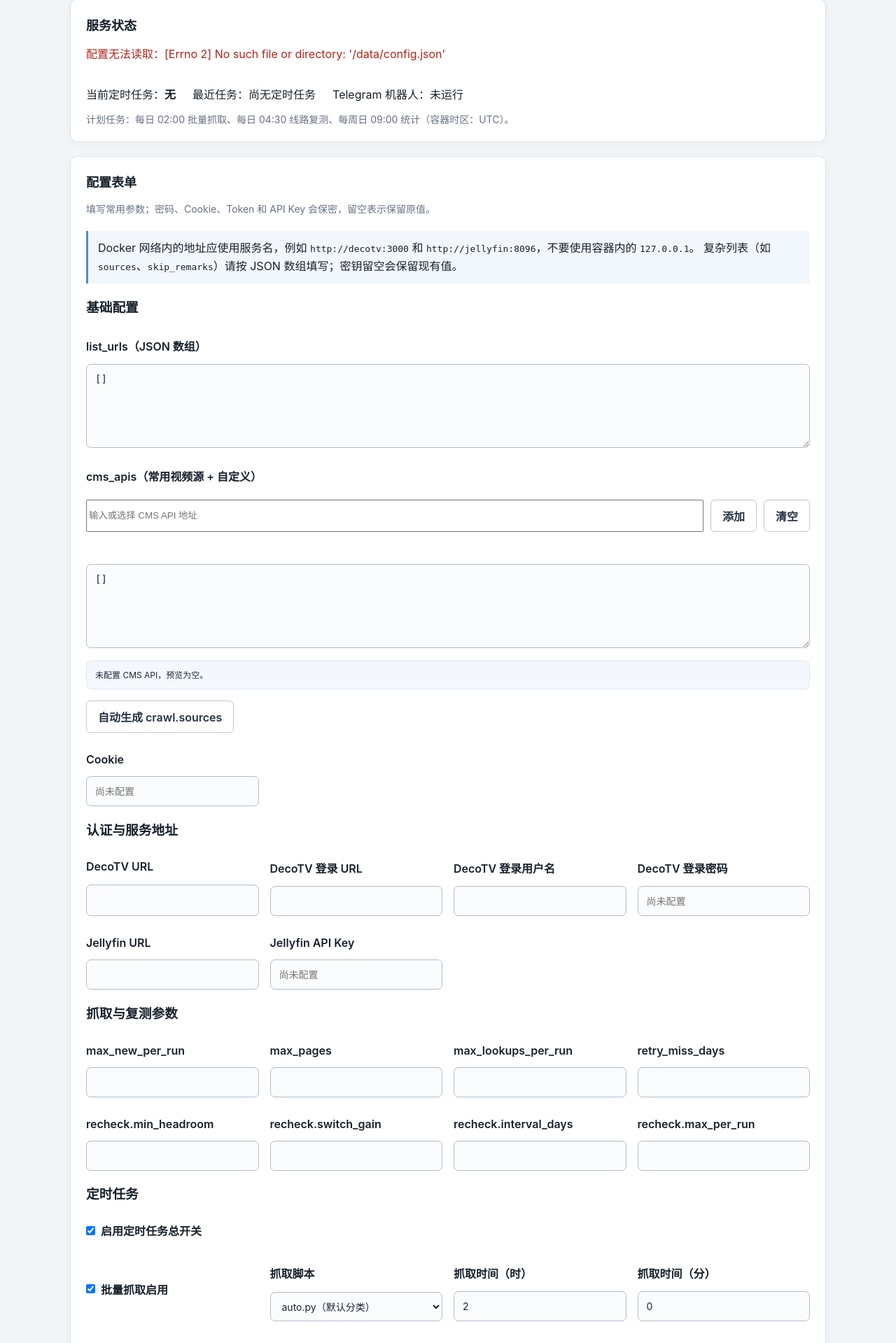
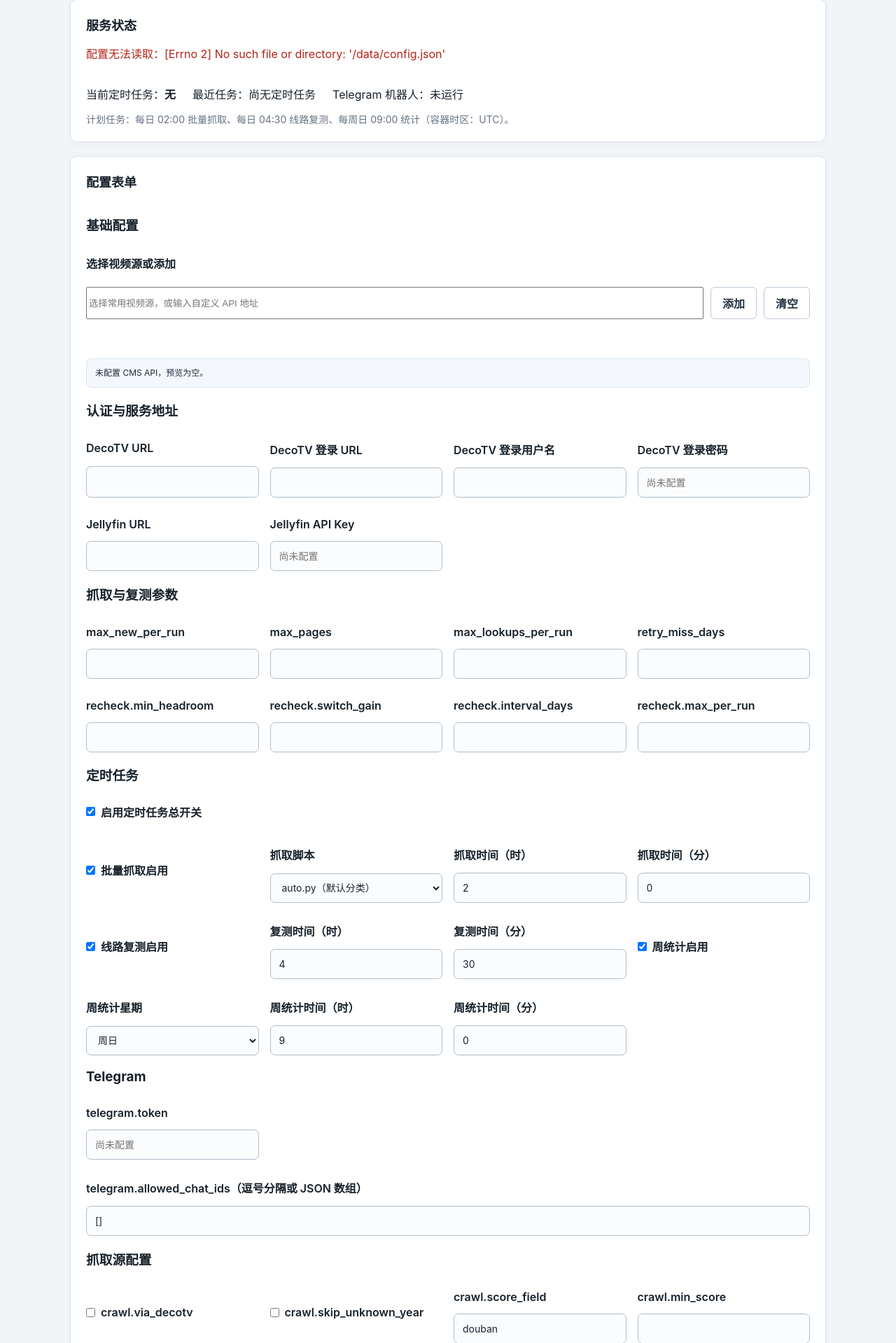
Before and after one commit to catmaple/strm-manager, a Flask app: page / in a window 1280 px wide. Shown: the part 125-2044 px from the top of the page at 70% size. Run offline with Flask 3, Linux system fonts and the light colour scheme; the visitor is signed in with stand-in values (Sample User, id 1); parts of the project's set-up code (start-up, migrations or seed data) failed here and were passed over.

Commit message:
continue improve strm management page

```diff
--- a/app.py
+++ b/app.py
@@ -121,7 +121,7 @@ def redact(text):
 def hide_secrets(value):
     if isinstance(value, dict):
         return {
-            key: ("" if key.lower() in SECRET_KEYS and child else hide_secrets(child))
+            key: (SECRET_MASK if key.lower() in SECRET_KEYS and child else hide_secrets(child))
             for key, child in value.items()
         }
     if isinstance(value, list):
@@ -468,8 +468,6 @@ def merge_config(base, overlay):
 
 def config_from_form(form):
     config = {
-        "list_urls": parse_form_json_list(form.get("list_urls", "")),
-        "cookie": parse_form_secret(form, "cookie"),
         "decotv": {
             "url": form.get("decotv_url", ""),
         },
@@ -499,7 +497,7 @@ def config_from_form(form):
         },
         "crawl": {
             "via_decotv": form.get("crawl_via_decotv") == "on",
-            "sources": parse_form_json_list(form.get("crawl_sources", "")),
+            "sources": parse_form_json_list(form.get("crawl_sources", "[]")),
             "max_age_years": parse_form_int(form.get("crawl_max_age_years", ""), 0, 1000),
             "min_year": parse_form_int(form.get("crawl_min_year", ""), 0, 10000),
             "skip_unknown_year": form.get("crawl_skip_unknown_year") == "on",
@@ -536,6 +534,8 @@ def config_from_form(form):
             },
         },
     }
+    if "list_urls" in form:
+        config["list_urls"] = parse_form_json_list(form.get("list_urls", ""))
     if config["recheck"]["min_headroom"] is None:
         config["recheck"].pop("min_headroom")
     if config["recheck"]["switch_gain"] is None:
@@ -791,6 +791,7 @@ def index():
         timezone=os.environ.get("TZ", "系统默认"),
         last_action_result=last_action_result,
         cms_api_presets=CMS_API_PRESETS,
+        config_json_view=json.dumps(hide_secrets(config), ensure_ascii=False, indent=2),
     )
 
 
--- a/templates/index.html
+++ b/templates/index.html
@@ -46,12 +46,7 @@
       <div class="section-heading">
         <div>
           <h2>配置表单</h2>
-          <p class="muted">填写常用参数；密码、Cookie、Token 和 API Key 会保密，留空表示保留原值。</p>
         </div>
-      </div>
-      <div class="callout">
-        Docker 网络内的地址应使用服务名，例如 <code>http://decotv:3000</code> 和 <code>http://jellyfin:8096</code>，不要使用容器内的 <code>127.0.0.1</code>。
-        复杂列表（如 <code>sources</code>、<code>skip_remarks</code>）请按 JSON 数组填写；密钥留空会保留现有值。
       </div>
       {% if last_action_result %}
       <div class="results-panel">
@@ -72,13 +67,9 @@
           </div>
           {% endif %}
           <div class="field field-wide">
-            <label for="list_urls">list_urls（JSON 数组）</label>
-            <textarea id="list_urls" name="list_urls" rows="4">{{ (config.get('list_urls') or []) | tojson }}</textarea>
-          </div>
-          <div class="field field-wide">
-            <label for="cms_api_custom">cms_apis（常用视频源 + 自定义）</label>
+            <label for="cms_api_custom">选择视频源或添加</label>
             <div class="inline-actions" style="margin-bottom: 10px;">
-              <input id="cms_api_custom" list="cms-api-presets" type="url" placeholder="输入或选择 CMS API 地址" style="flex: 1; min-width: 240px;">
+              <input id="cms_api_custom" list="cms-api-presets" type="url" placeholder="选择常用视频源，或输入自定义 API 地址" style="flex: 1; min-width: 240px;">
               <button class="secondary" type="button" id="addCmsApiButton">添加</button>
               <button class="secondary" type="button" id="clearCmsApiButton">清空</button>
             </div>
@@ -88,15 +79,8 @@
               {% endfor %}
             </datalist>
             <div id="cmsApiTags" class="tag-list" aria-live="polite"></div>
-            <textarea id="cms_apis" name="cms_apis" rows="4">{{ (config.get('cms_apis') or []) | tojson }}</textarea>
+            <input id="cms_apis" name="cms_apis" type="hidden" value="{{ (config.get('cms_apis') or []) | tojson | forceescape }}">
             <div id="cmsPreview" class="preview-box" aria-live="polite">等待生成预览…</div>
-            <div class="inline-actions">
-              <button class="secondary" type="submit" name="action" value="generate_sources">自动生成 crawl.sources</button>
-            </div>
-          </div>
-          <div class="field">
-            <label for="cookie">Cookie</label>
-            <input id="cookie" name="cookie" type="password" value="{{ '********' if config.get('cookie') else '' }}" placeholder="{{ '已配置，留空表示保留原值' if config.get('cookie') else '尚未配置' }}" autocomplete="off">
           </div>
         </div>
 
@@ -275,10 +259,7 @@
             <label for="crawl_min_year">crawl.min_year</label>
             <input id="crawl_min_year" name="crawl_min_year" type="number" value="{{ config.get('crawl', {}).get('min_year', '') }}">
           </div>
-          <div class="field field-wide">
-            <label for="crawl_sources">crawl.sources（JSON 数组）</label>
-            <textarea id="crawl_sources" name="crawl_sources" rows="6">{{ (config.get('crawl', {}).get('sources') or []) | tojson }}</textarea>
-          </div>
+          <input id="crawl_sources" name="crawl_sources" type="hidden" value="{{ (config.get('crawl', {}).get('sources') or []) | tojson | forceescape }}">
           <div class="field field-wide">
             <label for="crawl_skip_remarks">crawl.skip_remarks（JSON 数组）</label>
             <textarea id="crawl_skip_remarks" name="crawl_skip_remarks" rows="4">{{ (config.get('crawl', {}).get('skip_remarks') or []) | tojson }}</textarea>
@@ -321,13 +302,18 @@
           <button type="submit" name="action" value="save">校验并保存</button>
           <button class="secondary" type="submit" name="action" value="test_connection">测试连接</button>
           <button class="secondary" type="submit" name="action" value="dry_run">Dry Run</button>
-          <button class="secondary" type="submit" name="action" value="run_job_auto">立即执行 auto.py</button>
-          <button class="secondary" type="submit" name="action" value="run_job_crawl">立即执行 crawl.py</button>
+          <button class="secondary" type="submit" name="action" value="run_job_auto">扫描DecoTV默认分类</button>
+          <button class="secondary" type="submit" name="action" value="run_job_crawl">扫描视频源分类</button>
           <button class="secondary" type="submit" name="action" value="run_job_recheck">立即复测</button>
           <button class="secondary" type="submit" name="action" value="run_job_stats">立即统计</button>
           <span class="muted">保存前自动备份最近 10 份；测试连接、Dry Run 和立即执行都不会覆盖现有配置。</span>
         </div>
       </form>
+      <details id="config-view" class="config-view">
+        <summary>查看完整 config.json</summary>
+        <p class="muted">敏感信息以星号隐藏。</p>
+        <pre>{{ config_json_view }}</pre>
+      </details>
     </section>
 
     <section class="card">
@@ -346,8 +332,10 @@
       const clearBtn = document.getElementById("clearCmsApiButton");
       const tags = document.getElementById("cmsApiTags");
       const previewBox = document.getElementById("cmsPreview");
+      const sourcesField = document.getElementById("crawl_sources");
       const formatBtn = document.getElementById("format-json");
       const csrfToken = "{{ csrf_token() }}";
+      let previewRequest = 0;
 
       function parseCmsApis() {
         const raw = (textarea.value || "").trim();
@@ -417,6 +405,7 @@
 
       function triggerPreview() {
         if (!textarea || !previewBox) return;
+        const requestId = ++previewRequest;
         const values = parseCmsApis();
         if (!values.length) {
           updatePreview("未配置 CMS API，预览为空。", []);
@@ -434,28 +423,39 @@
         })
           .then((response) => response.json().then((data) => ({ status: response.status, data })))
           .then(({ status, data }) => {
+            if (requestId !== previewRequest) return;
             if (status >= 400) {
               updatePreview(data.error || "生成预览失败。", []);
               return;
             }
+            if (data.sources && data.sources.length && sourcesField) {
+              sourcesField.value = JSON.stringify(data.sources);
+            }
             updatePreview(data.message || "已生成预览。", data.sources || []);
           })
           .catch(() => {
+            if (requestId !== previewRequest) return;
             updatePreview("生成预览失败，请稍后再试。", []);
           });
       }
 
+      function addCmsApiFromInput() {
+        const value = (input.value || "").trim();
+        if (!value) return false;
+        writeCmsApis(parseCmsApis().concat([value]));
+        input.value = "";
+        triggerPreview();
+        return true;
+      }
+
       if (addBtn) {
         addBtn.addEventListener("click", function () {
-          const value = (input.value || "").trim();
-          if (!value) {
-            input.focus();
-            return;
-          }
-          writeCmsApis(parseCmsApis().concat([value]));
-          input.value = "";
-          triggerPreview();
+          if (!addCmsApiFromInput()) input.focus();
         });
+      }
+
+      if (input) {
+        input.addEventListener("change", addCmsApiFromInput);
       }
 
       if (clearBtn) {
```
Also changed, not shown: tests/test_app.py (+40 -2 lines).
